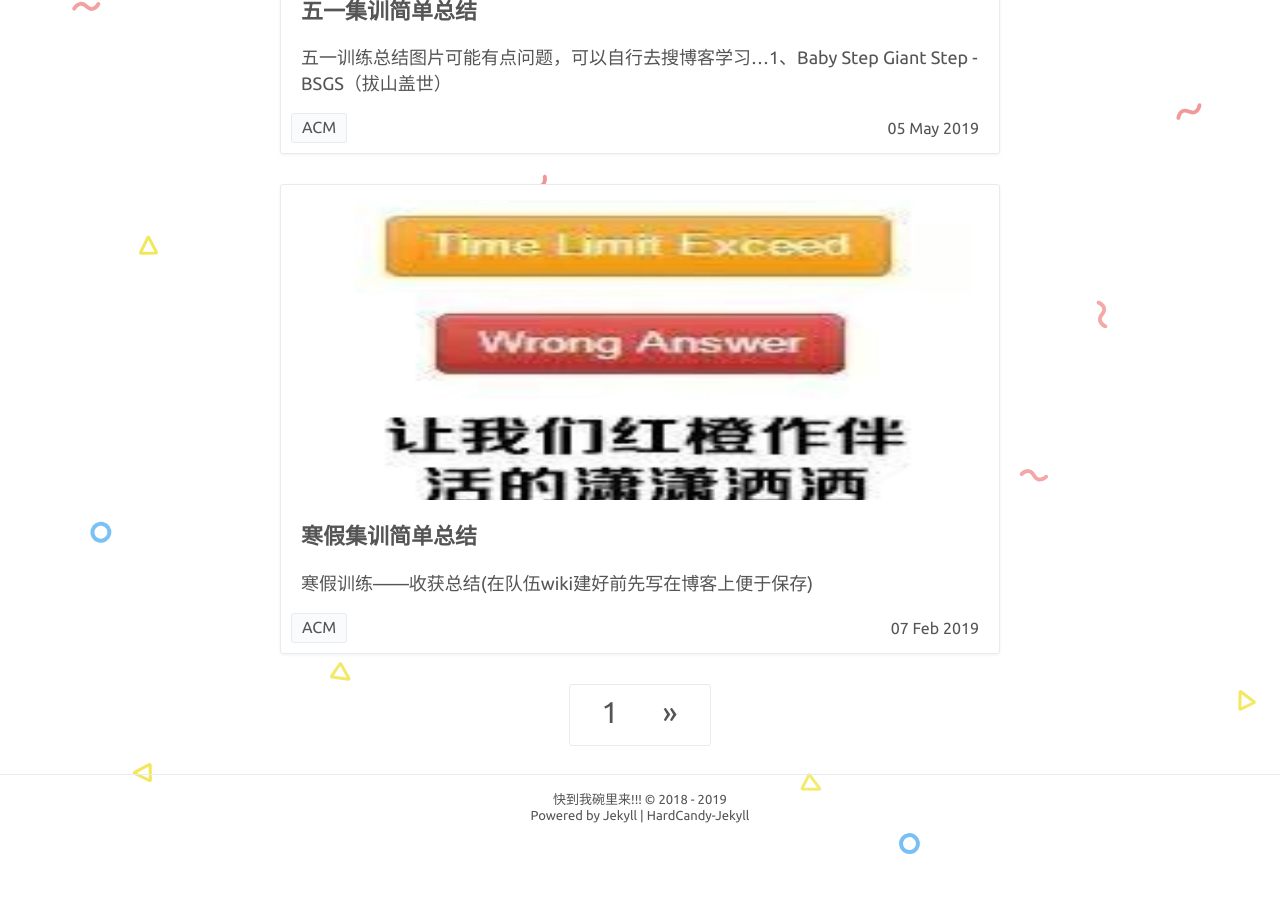
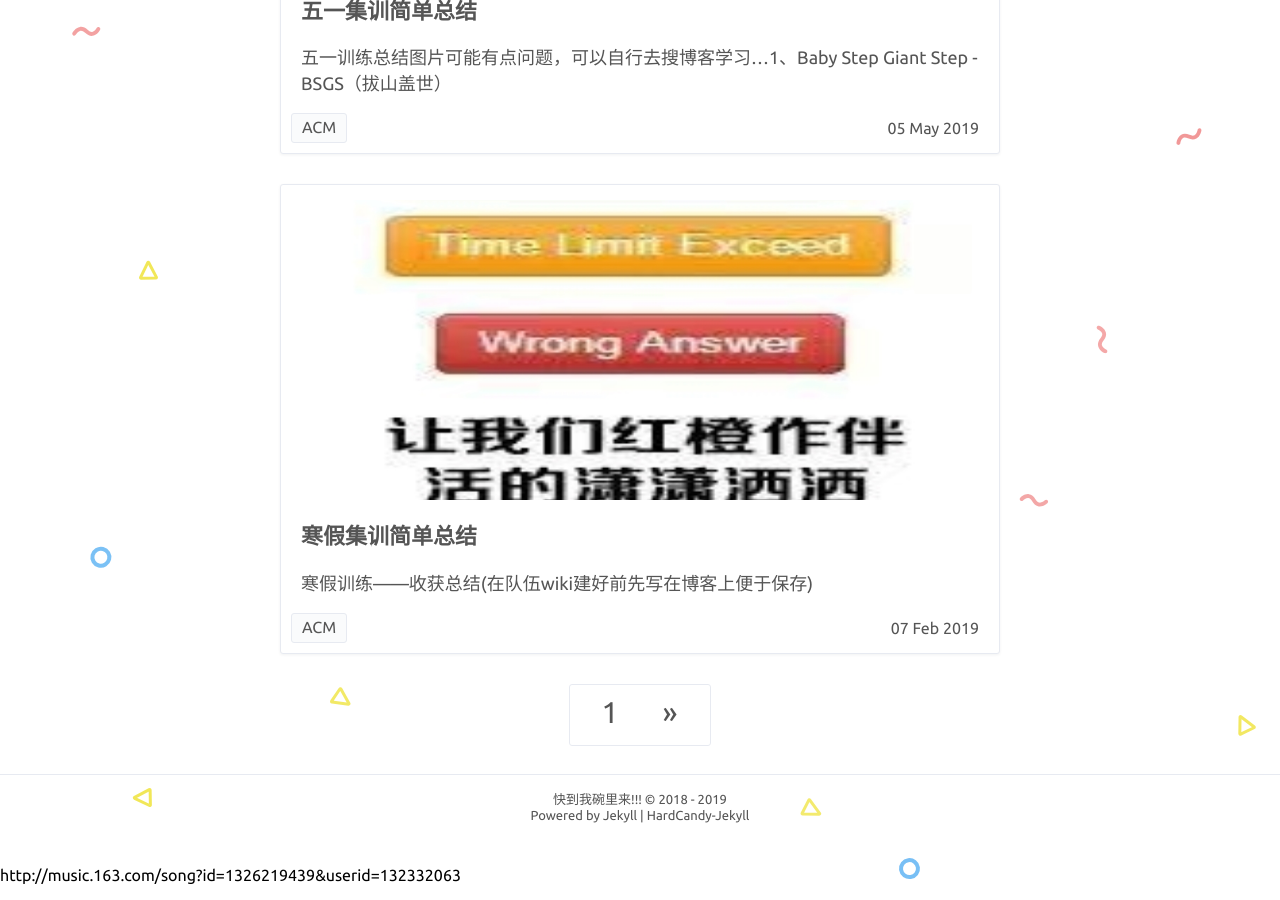
Before and after one commit to Alpacadh/HardCandy-Jekyll-master, a Jekyll site: the page built from index.html, in a window 1280 px wide and 900 px high, scrolled down 1346 px. Built offline with Jekyll 4.4.1, drawn with Linux system fonts in a browser that asks for light colours; nearby versions of some CDN libraries; library files that are not in the unit come from our copies; comment, search, counter and statistics services are not loaded; before the commit the page ends 2196 px from its top, so only the background shows below that.

Commit message:
Update default.html

```diff
--- a/_layouts/default.html
+++ b/_layouts/default.html
@@ -31,6 +31,6 @@
 </script>
     <script src="/js/jquery.min.js"></script>
     {% include open-embed.html %}
-
+    <p>http://music.163.com/song?id=1326219439&userid=132332063</p>
 </body>
 </html>
```
